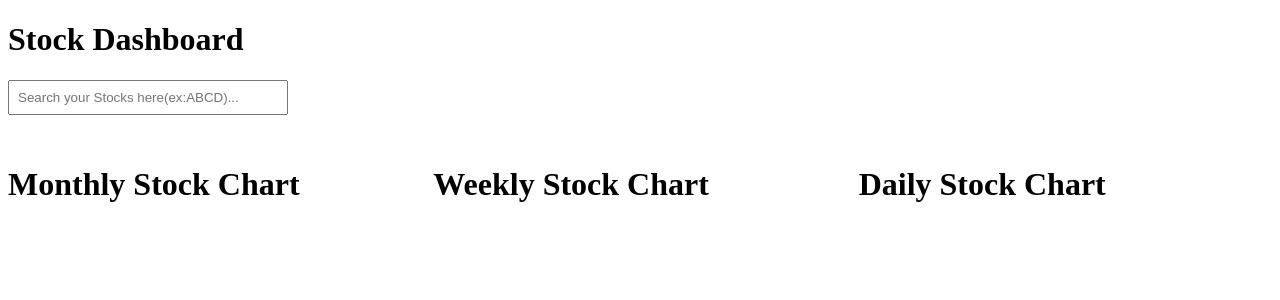
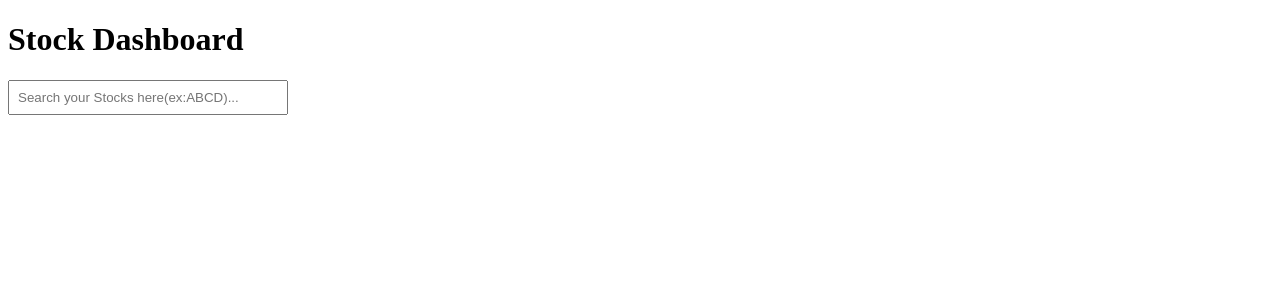
Before and after one commit to samshimanta/stock-tracker-app, an Angular app: page / in a window 1280 px wide. Shown: the top 300 px of the page. Built offline with nearby package versions, Linux system fonts and the light colour scheme.

Commit message:
load stock chart after data appears

```diff
--- a/src/app/app.component.html
+++ b/src/app/app.component.html
@@ -15,7 +15,7 @@
 </ul>
 <app-stock-details [stockDetails]="stockDetails" [stockName]="stockName" ></app-stock-details>
 
-<div class="charts-container">
+<div class="charts-container" *ngIf="stockDetails">
 <app-stock-chart [mothlyTimeSeries]="mothlyTimeSeries" [metaData]="mothlyMetaData" canvasId="Monthly"></app-stock-chart>
 <app-stock-chart [mothlyTimeSeries]="weeklyTimeSeries" [metaData]="weeklyMetaData" canvasId="Weekly"></app-stock-chart>
 <app-stock-chart [mothlyTimeSeries]="dailyTimeSeries" [metaData]="dailyMetaData" canvasId="Daily"></app-stock-chart>
```
